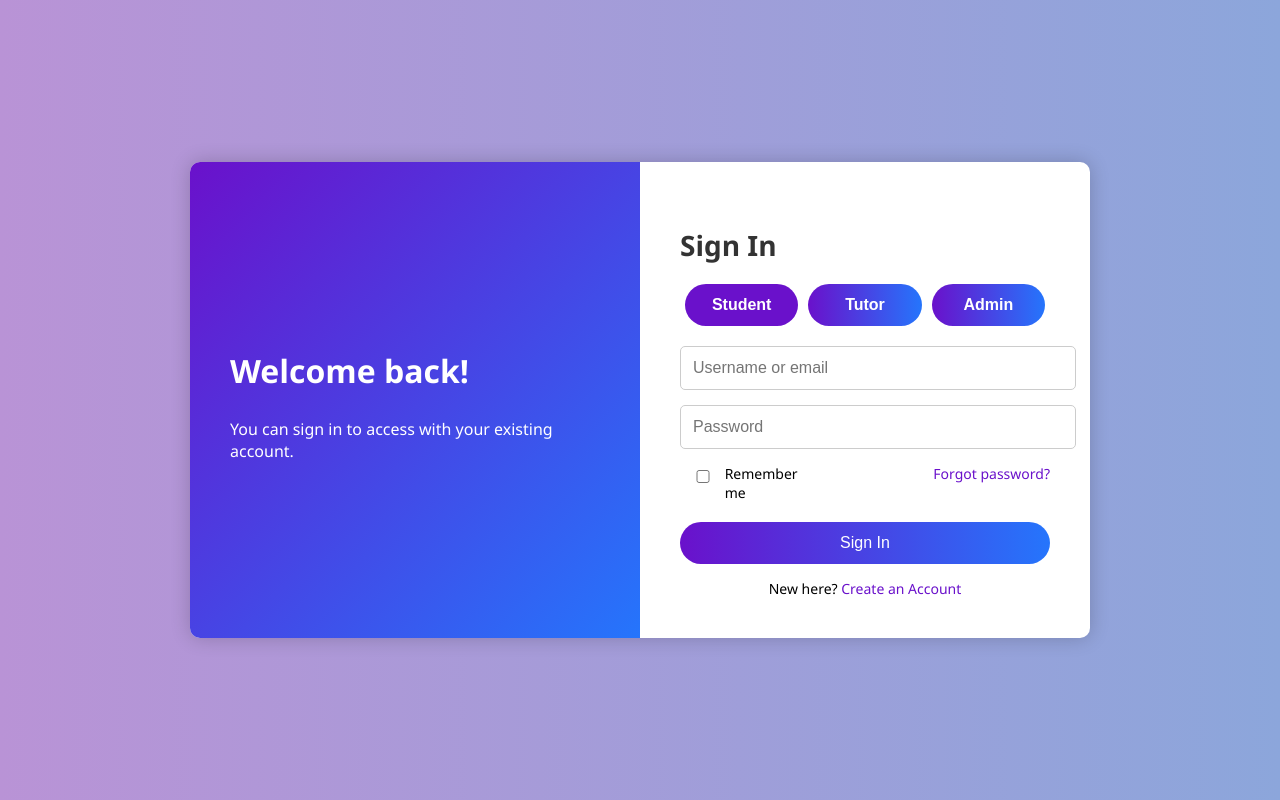
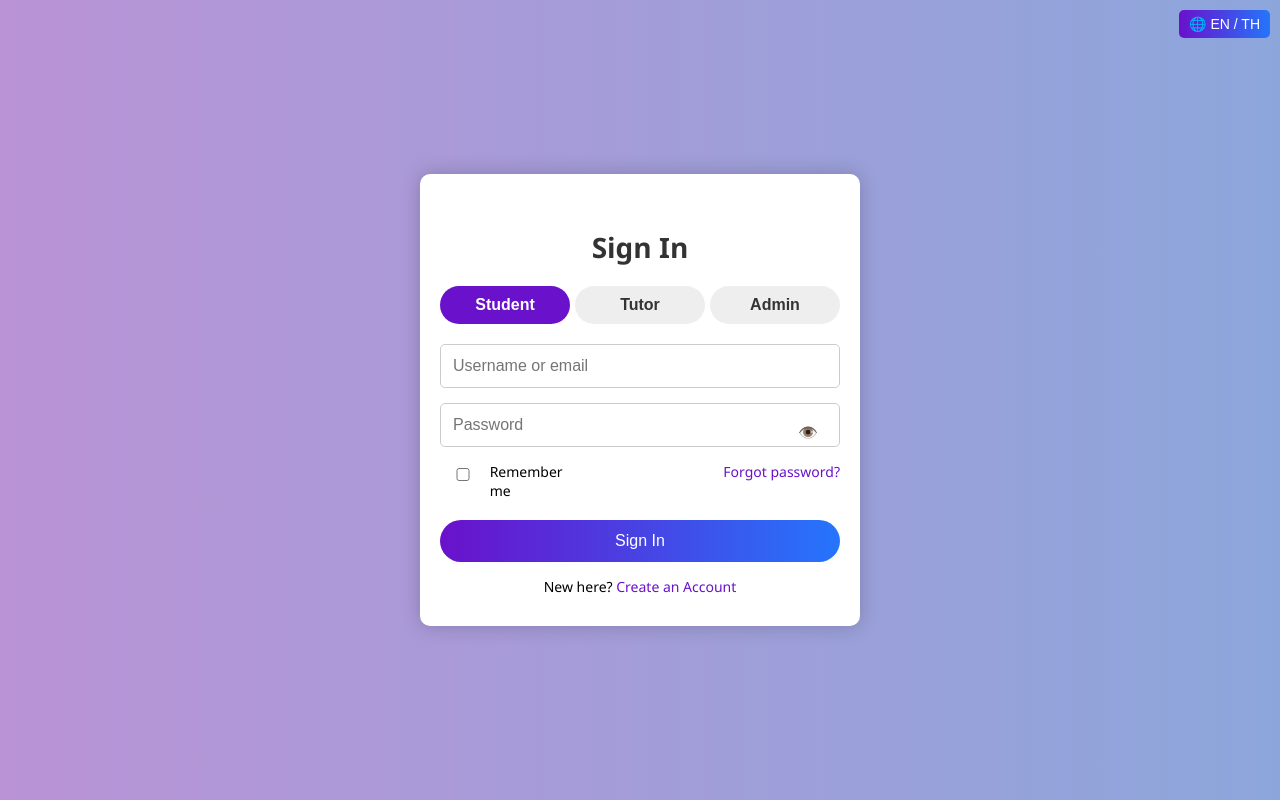
Before and after one commit to khaledh150/Soroban-wonder-kids, a plain HTML site: page index.html in a window 1280 px wide. Drawn offline with Linux system fonts and the light colour scheme.

Commit message:
Update index.html

```diff
--- a/index.html
+++ b/index.html
@@ -12,42 +12,23 @@
       display: flex;
       align-items: center;
       justify-content: center;
-      height: 100vh;
+      min-height: 100vh;
+      padding: 20px;
+      box-sizing: border-box;
     }
     .container {
       display: flex;
-      width: 90%;
-      max-width: 900px;
+      flex-direction: column;
+      width: 100%;
+      max-width: 400px;
+      background: white;
+      border-radius: 10px;
       box-shadow: 0 0 20px rgba(0,0,0,0.2);
-      border-radius: 10px;
-      overflow: hidden;
-      background: white;
+      padding: 30px 20px;
     }
-    .welcome-section {
-      background: linear-gradient(to bottom right, #6a11cb, #2575fc);
-      color: white;
-      flex: 1;
-      padding: 40px;
-      display: flex;
-      flex-direction: column;
-      justify-content: center;
-    }
-    .welcome-section h2 {
-      font-size: 32px;
-      margin-bottom: 10px;
-    }
-    .welcome-section p {
-      font-size: 16px;
-    }
-    .login-section {
-      flex: 1;
-      padding: 40px;
-      display: flex;
-      flex-direction: column;
-      justify-content: center;
-    }
-    .login-section h2 {
-      font-size: 28px;
+    h2 {
+      font-size: clamp(20px, 5vw, 28px);
+      text-align: center;
       margin-bottom: 20px;
       color: #333;
     }
@@ -55,17 +36,18 @@
       display: flex;
       justify-content: space-between;
       margin-bottom: 20px;
+      gap: 5px;
     }
     .role-tabs button {
       flex: 1;
       padding: 10px;
-      margin: 0 5px;
       border: none;
       border-radius: 20px;
       background: #eee;
       color: #333;
       cursor: pointer;
       font-weight: bold;
+      font-size: clamp(12px, 3vw, 16px);
     }
     .role-tabs button.active {
       background: #6a11cb;
@@ -78,6 +60,7 @@
       border: 1px solid #ccc;
       width: 100%;
       font-size: 16px;
+      box-sizing: border-box;
     }
     .remember-forgot {
       display: flex;
@@ -88,8 +71,26 @@
     .remember-forgot label {
       display: flex;
       align-items: center;
+      gap: 5px;
     }
-    .login-section button {
+    .password-wrapper {
+      position: relative;
+    }
+    .password-wrapper input {
+      width: 100%;
+      padding-right: 40px;
+    }
+    .toggle-password {
+      position: absolute;
+      right: 10px;
+      top: 50%;
+      transform: translateY(-50%);
+      background: none;
+      border: none;
+      cursor: pointer;
+      font-size: 16px;
+    }
+    button {
       padding: 12px;
       background: linear-gradient(to right, #6a11cb, #2575fc);
       border: none;
@@ -108,15 +109,25 @@
       cursor: pointer;
       text-decoration: none;
     }
+    .language-switch {
+      position: absolute;
+      top: 10px;
+      right: 10px;
+    }
+    .language-switch button {
+      padding: 6px 10px;
+      font-size: 14px;
+      border-radius: 5px;
+      border: none;
+      cursor: pointer;
+    }
   </style>
 </head>
 <body>
+  <div class="language-switch">
+    <button onclick="toggleLanguage()">🌐 EN / TH</button>
+  </div>
   <div class="container">
-    <div class="welcome-section">
-      <h2>Welcome back!</h2>
-      <p>You can sign in to access with your existing account.</p>
-    </div>
-    <div class="login-section">
     <h2 id="formTitle">Sign In</h2>
     <div class="role-tabs">
       <button id="studentBtn" class="active" onclick="setRole('student')">Student</button>
@@ -124,7 +135,10 @@
       <button id="adminBtn" onclick="setRole('admin')">Admin</button>
     </div>
     <input type="text" id="username" placeholder="Username or email" />
+    <div class="password-wrapper">
       <input type="password" id="password" placeholder="Password" />
+      <button class="toggle-password" onclick="togglePassword()">👁️</button>
+    </div>
     <div class="remember-forgot">
       <label><input type="checkbox" id="remember"> Remember me</label>
       <a style="color:#6a11cb; cursor:pointer;">Forgot password?</a>
@@ -134,59 +148,81 @@
       New here? <a onclick="toggleMode()">Create an Account</a>
     </div>
   </div>
-  </div>
 
   <script>
     let mode = 'signin';
     let role = 'student';
 
+    const translations = {
+      en: { signin: "Sign In", signup: "Sign Up", create: "Create an Account", have: "Already have an account?" },
+      th: { signin: "เข้าสู่ระบบ", signup: "สมัครสมาชิก", create: "สร้างบัญชี", have: "มีบัญชีอยู่แล้ว?" }
+    };
+
     function setRole(selected) {
       role = selected;
-      document.getElementById('studentBtn').classList.remove('active');
-      document.getElementById('tutorBtn').classList.remove('active');
-      document.getElementById('adminBtn').classList.remove('active');
+      ['student', 'tutor', 'admin'].forEach(r => document.getElementById(r + 'Btn').classList.remove('active'));
       document.getElementById(selected + 'Btn').classList.add('active');
+    }
+
+    function togglePassword() {
+      const pwd = document.getElementById('password');
+      pwd.type = pwd.type === 'password' ? 'text' : 'password';
+    }
+
+    function toggleLanguage() {
+      const lang = localStorage.getItem('lang') === 'th' ? 'en' : 'th';
+      setLanguage(lang);
+    }
+
+    function setLanguage(lang) {
+      localStorage.setItem('lang', lang);
+      const t = translations[lang];
+      document.getElementById('formTitle').textContent = mode === 'signin' ? t.signin : t.signup;
+      document.getElementById('submitBtn').textContent = mode === 'signin' ? t.signin : t.signup;
+      document.getElementById('toggleText').innerHTML =
+        mode === 'signin' ? `New here? <a onclick="toggleMode()">${t.create}</a>` : `${t.have} <a onclick="toggleMode()">${t.signin}</a>`;
     }
 
     function toggleMode() {
       mode = mode === 'signin' ? 'signup' : 'signin';
-      document.getElementById('formTitle').textContent = mode === 'signin' ? 'Sign In' : 'Sign Up';
-      document.getElementById('submitBtn').textContent = mode === 'signin' ? 'Sign In' : 'Sign Up';
-      document.getElementById('toggleText').innerHTML = mode === 'signin'
-        ? "New here? <a onclick=\"toggleMode()\">Create an Account</a>"
-        : "Already have an account? <a onclick=\"toggleMode()\">Sign In</a>";
+      const lang = localStorage.getItem('lang') || 'en';
+      setLanguage(lang);
     }
 
     function submitForm() {
       const username = document.getElementById('username').value.trim();
       const password = document.getElementById('password').value.trim();
+      const remember = document.getElementById('remember').checked;
+      const key = `${role}_${username}`;
 
-      if (!username || !password) {
-        alert('Please fill in all fields.');
-        return;
-      }
-
-      const key = `${role}_${username}`;
+      if (!username || !password) return alert('Please fill in all fields.');
 
       if (mode === 'signin') {
         const stored = localStorage.getItem(key);
-        if (!stored) {
-          alert('Account not found. Please sign up first.');
-        } else if (stored !== password) {
-          alert('Incorrect password.');
+        if (!stored) return alert('Account not found. Please sign up first.');
+        if (stored !== password) return alert('Incorrect password.');
+        const user = { role, username };
+        localStorage.setItem('loggedInUser', JSON.stringify(user));
+        if (remember) localStorage.setItem('rememberMe', JSON.stringify(user));
+        window.location.href = 'home.html';
       } else {
-          localStorage.setItem('loggedInUser', JSON.stringify({ role, username }));
-          window.location.href = 'home.html';
-        }
-      } else {
-        if (localStorage.getItem(key)) {
-          alert('Username already exists.');
-        } else {
+        if (localStorage.getItem(key)) return alert('Username already exists.');
         localStorage.setItem(key, password);
         alert('Account created! You can now sign in.');
         toggleMode();
       }
     }
+
+    window.onload = () => {
+      const lang = localStorage.getItem('lang') || 'en';
+      setLanguage(lang);
+
+      const remembered = localStorage.getItem('rememberMe');
+      if (remembered) {
+        const user = JSON.parse(remembered);
+        localStorage.setItem('loggedInUser', remembered);
+        window.location.href = 'home.html';
+      }
     }
   </script>
 </body>
```
Lines whose indentation alone changed are shown as unchanged.
